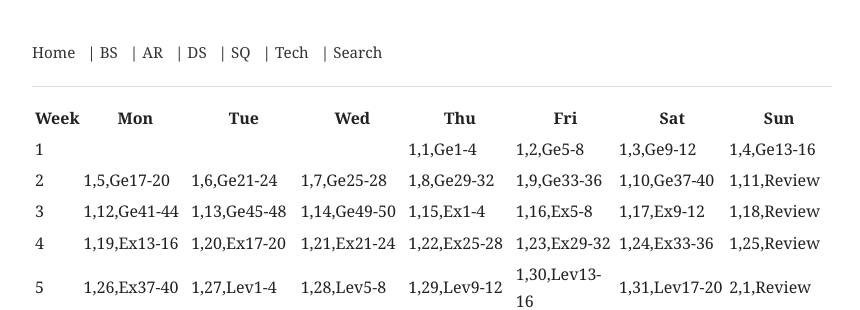
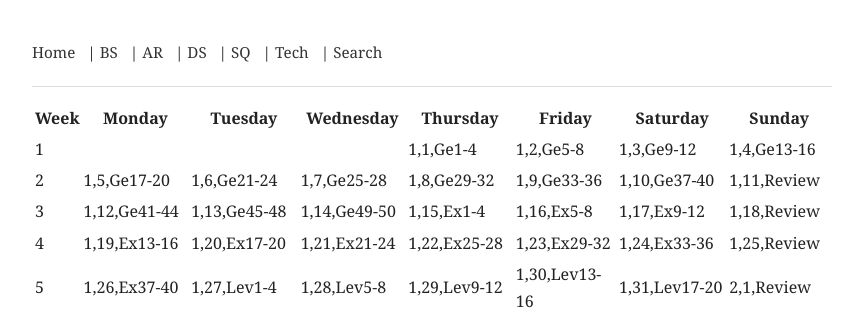
Before and after one commit to mansli7/mansli7.github.io, a Jekyll site: the page built from bs/ar/2026-en.md, in a window 1280 px wide. Shown: the top 310 px of the page, without its empty margins (208-1068 px from the left). Built offline with Jekyll 4.4.1, drawn with Linux system fonts in a browser that asks for light colours; our own code applies the rules of GitHub Pages for plain Markdown files.

Commit message:
change header

```diff
--- a/bs/ar/2026-en.md
+++ b/bs/ar/2026-en.md
@@ -1,4 +1,4 @@
-| Week | Mon | Tue | Wed | Thu | Fri | Sat | Sun |
+| Week | Monday | Tuesday | Wednesday | Thursday | Friday | Saturday | Sunday |
 |------|-----|-----|-----|-----|-----|-----|-----|
 | 1 |  |  |  | 1,1,Ge1-4 | 1,2,Ge5-8 | 1,3,Ge9-12 | 1,4,Ge13-16 |
 | 2 | 1,5,Ge17-20 | 1,6,Ge21-24 | 1,7,Ge25-28 | 1,8,Ge29-32 | 1,9,Ge33-36 | 1,10,Ge37-40 | 1,11,Review |
```
